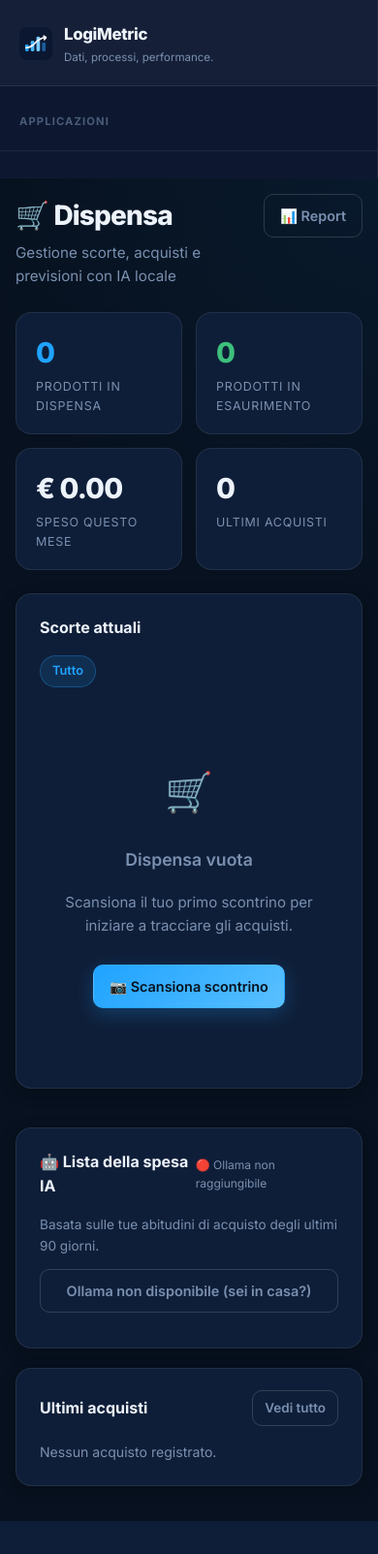
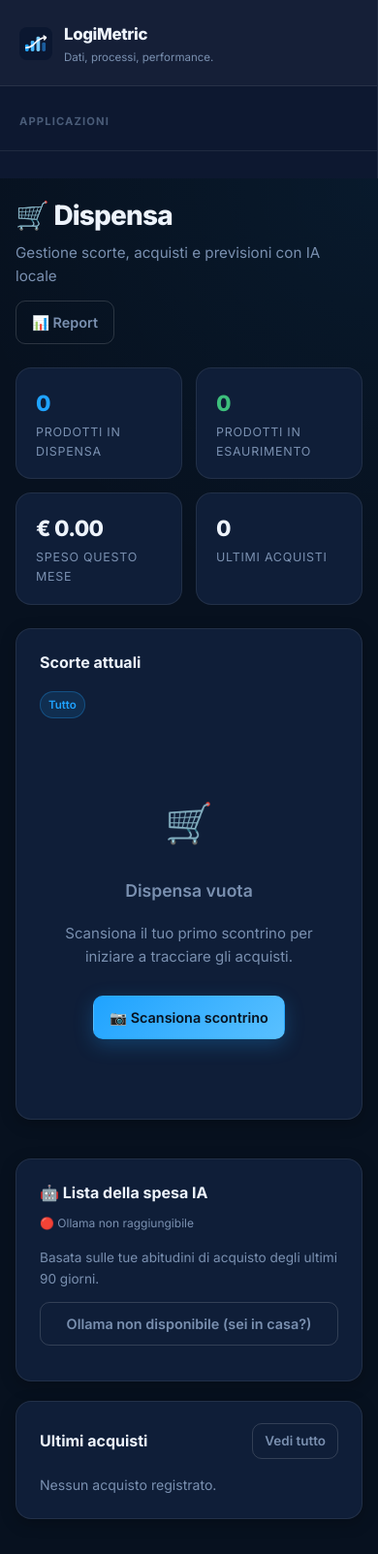
Before and after one commit to Ang3l-dev/logimetric-app, a Python web app: template app/templates/dispensa/index.html in a window 390 px wide. Shown: the whole page at 97% size. Before the commit the page ends 1569 px from the top, so only its background shows below. Run offline with Jinja, Linux system fonts and the light colour scheme; the template is opened without the code that fills it, so the values that code supplies are empty.

Commit message:
Debug check Ollama10

```diff
--- a/app/templates/dispensa/index.html
+++ b/app/templates/dispensa/index.html
@@ -86,20 +86,35 @@
 
 .section-header { display: flex; justify-content: space-between; align-items: center; margin-bottom: 16px; }
 .section-title  { font-size: 1rem; font-weight: 700; margin: 0; }
+
+@media (max-width: 700px) {
+  .two-col { grid-template-columns: 1fr !important; }
+  .kpi-strip { grid-template-columns: 1fr 1fr !important; }
+  .stock-grid { grid-template-columns: 1fr 1fr !important; }
+  .cat-pill { font-size: .72rem; padding: 4px 8px; }
+  .section-header { flex-wrap: wrap; gap: 8px; }
+  .quick-add-row { flex-direction: column; }
+  .quick-add-row .input { min-width: unset; width: 100%; }
+}
+@media (max-width: 480px) {
+  .stock-grid { grid-template-columns: 1fr !important; }
+  .kpi-strip { grid-template-columns: 1fr 1fr !important; }
+  .kpi-box .val { font-size: 1.4rem; }
+}
 </style>
 {% endblock %}
 
 {% block content %}
-<div class="page-header">
+<div class="page-header" style="flex-wrap:wrap;gap:12px">
   <div>
     <h1>🛒 Dispensa</h1>
     <p class="page-subtitle">Gestione scorte, acquisti e previsioni con IA locale</p>
   </div>
-  <div style="display:flex;gap:10px;align-items:center">
+  <div style="display:flex;gap:10px;align-items:center;flex-wrap:wrap">
     {% if current_user.can_write('dispensa') %}
-    <a href="{{ url_for('dispensa.scan') }}" class="btn btn-primary">📷 Scansiona scontrino</a>
+    <a href="{{ url_for('dispensa.scan') }}" class="btn btn-primary" style="white-space:nowrap">📷 Scansiona scontrino</a>
     {% endif %}
-    <a href="{{ url_for('dispensa.reports') }}" class="btn btn-outline">📊 Report</a>
+    <a href="{{ url_for('dispensa.reports') }}" class="btn btn-outline" style="white-space:nowrap">📊 Report</a>
   </div>
 </div>
 
```
Also changed, not shown: app/templates/dispensa/scan.html (+16 -5 lines).
